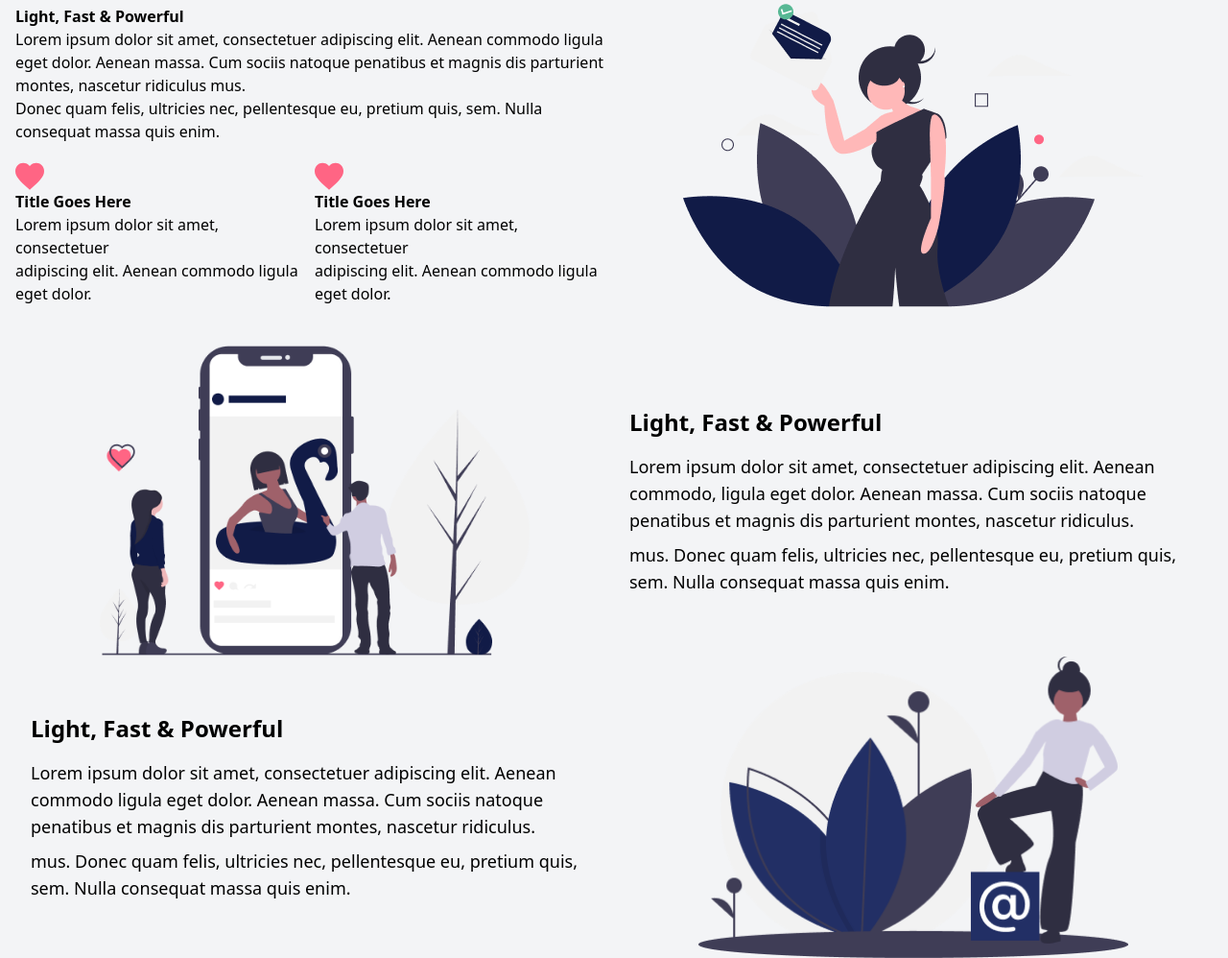
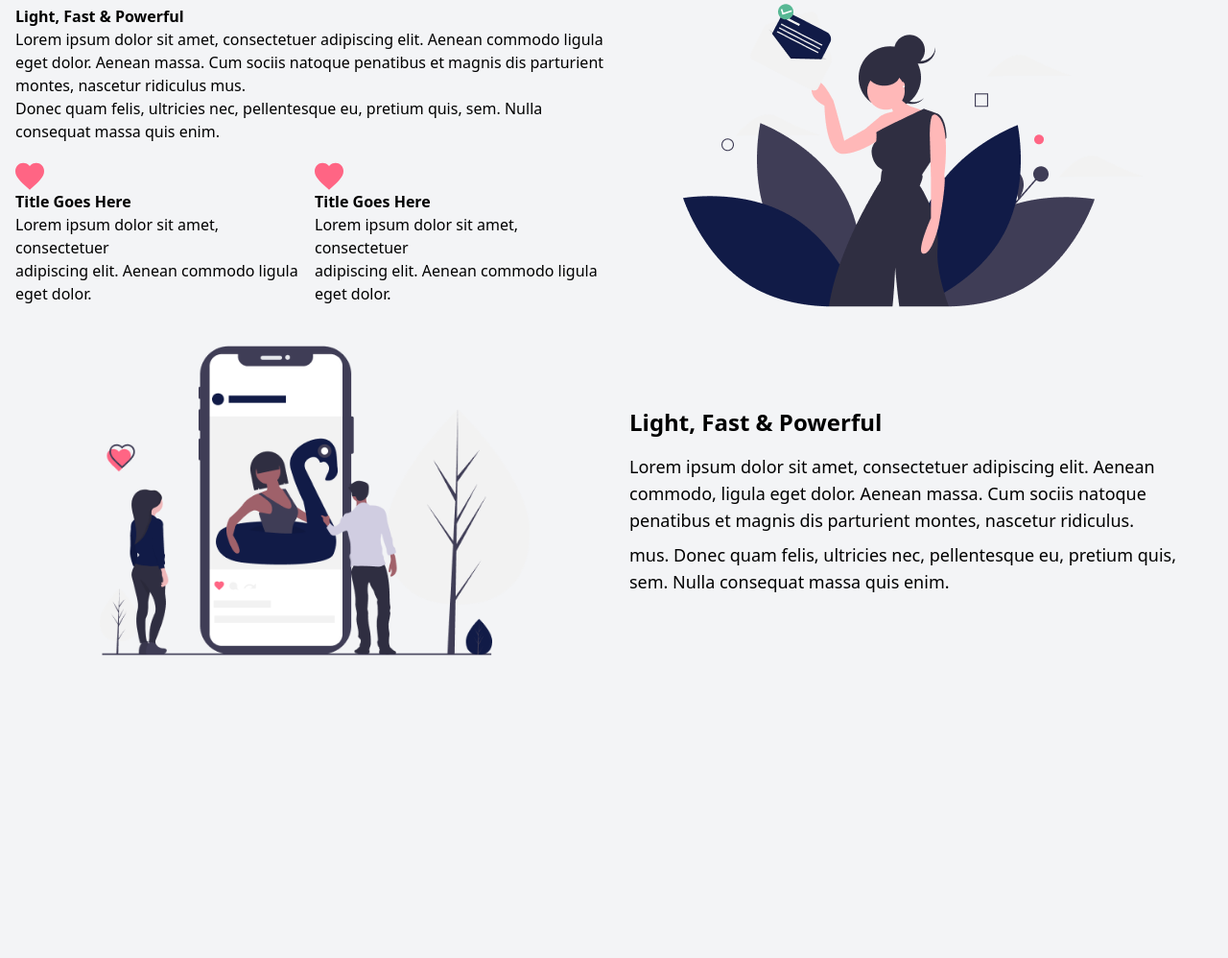
Before and after one commit to jasmina001/Landing-Page, a website: page public/index.html in a window 1280 px wide. Shown: the part 846-1844 px from the top of the page at 96% size. After the commit the page ends 1529 px from the top, so only its background shows below. Drawn offline with nearby package versions, Linux system fonts and the light colour scheme.

Commit message:
delete one section

```diff
--- a/public/index.html
+++ b/public/index.html
@@ -127,24 +127,6 @@
     </section>
 
 
-    <section class="flex flex-col md:flex-row items-center justify-center max-w-7xl mx-auto px-4">
-
-        <div class="md:w-1/2 text-center md:text-left mt-6 md:mt-0 px-4">
-            <b class="text-xl md:text-2xl">Light, Fast & Powerful</b>
-            <h1 class="mt-4 text-base md:text-lg leading-relaxed">
-                Lorem ipsum dolor sit amet, consectetuer adipiscing elit. Aenean commodo ligula eget dolor. Aenean massa. Cum sociis natoque penatibus et magnis dis parturient montes, nascetur ridiculus.
-            </h1>
-            <h1 class="mt-2 text-base md:text-lg leading-relaxed">
-                mus. Donec quam felis, ultricies nec, pellentesque eu, pretium quis, sem. Nulla consequat massa quis enim.
-            </h1>
-        </div>
-        <div class="md:w-1/2 flex justify-center">
-            <img src="/assets/undraw_mention_6k5d.png" alt="Mention Image" class="w-full max-w-xs md:max-w-md">
-        </div>
-    </section>
-
-
-
 
 
 
```
